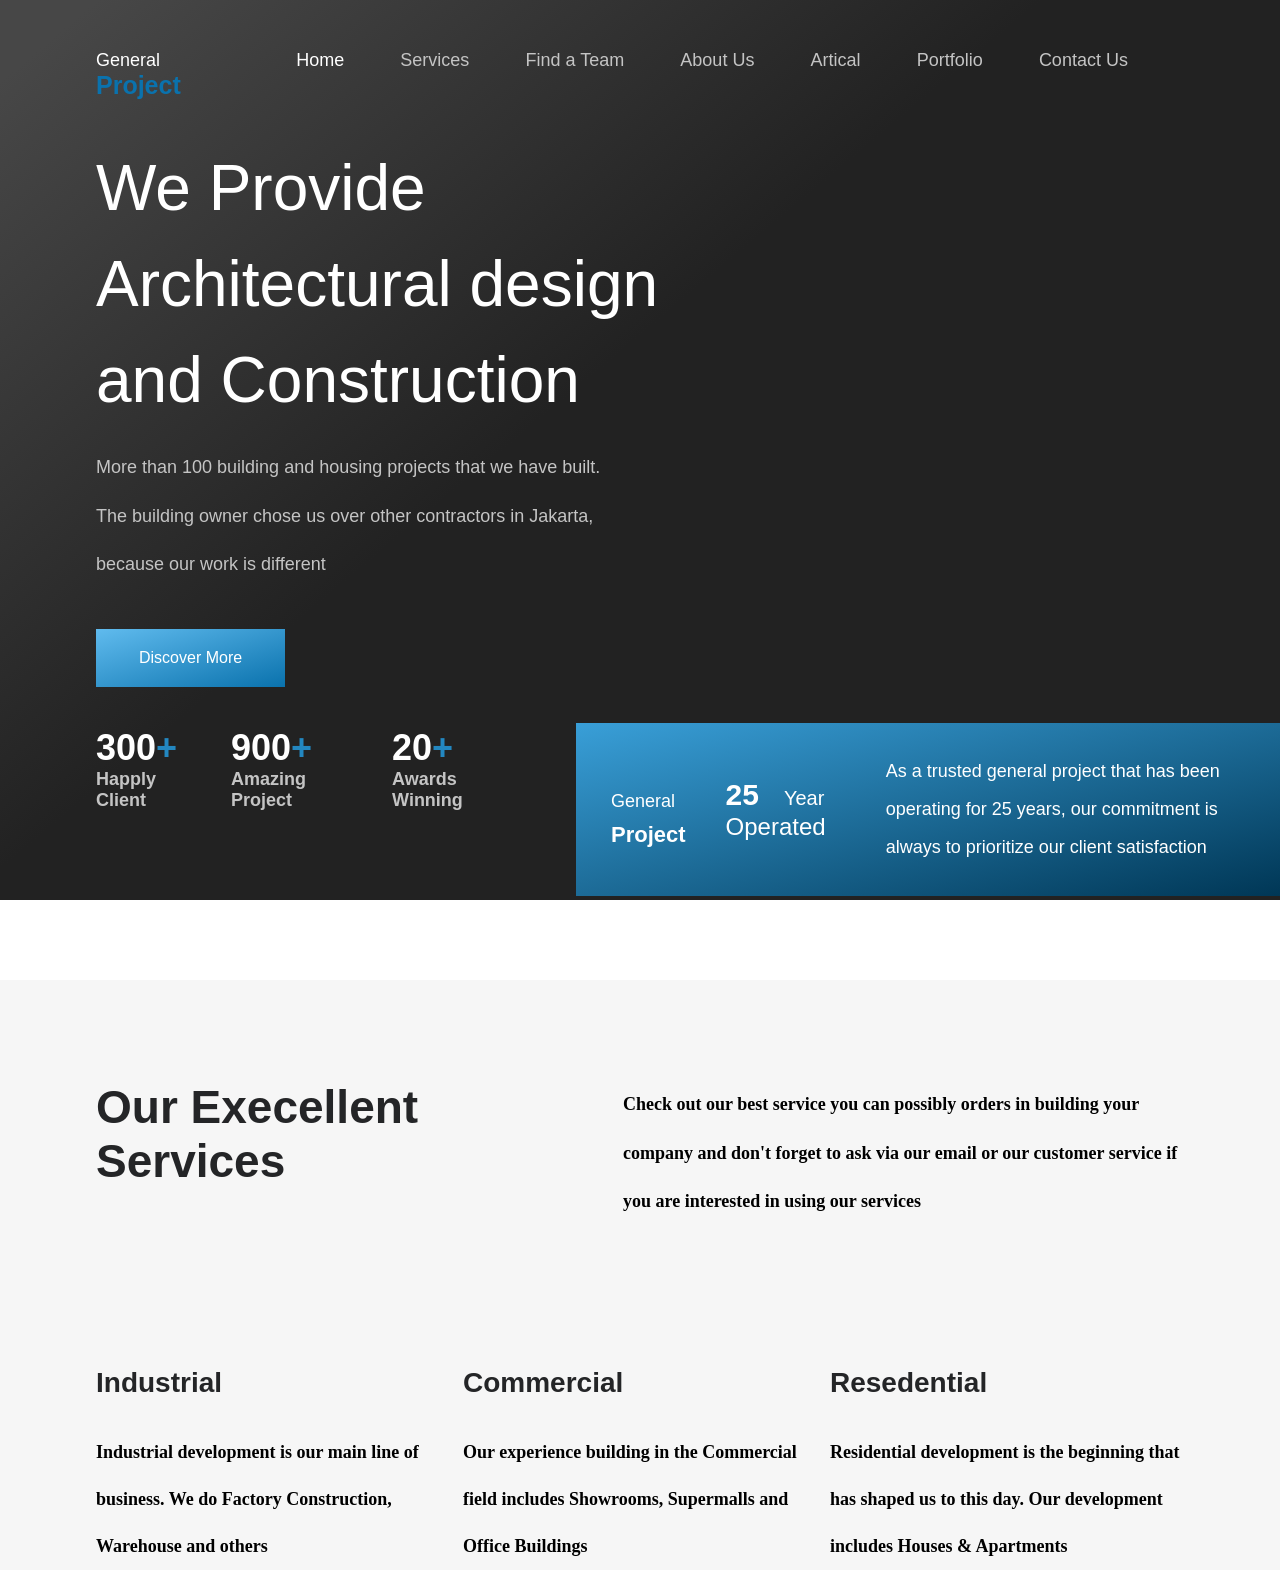
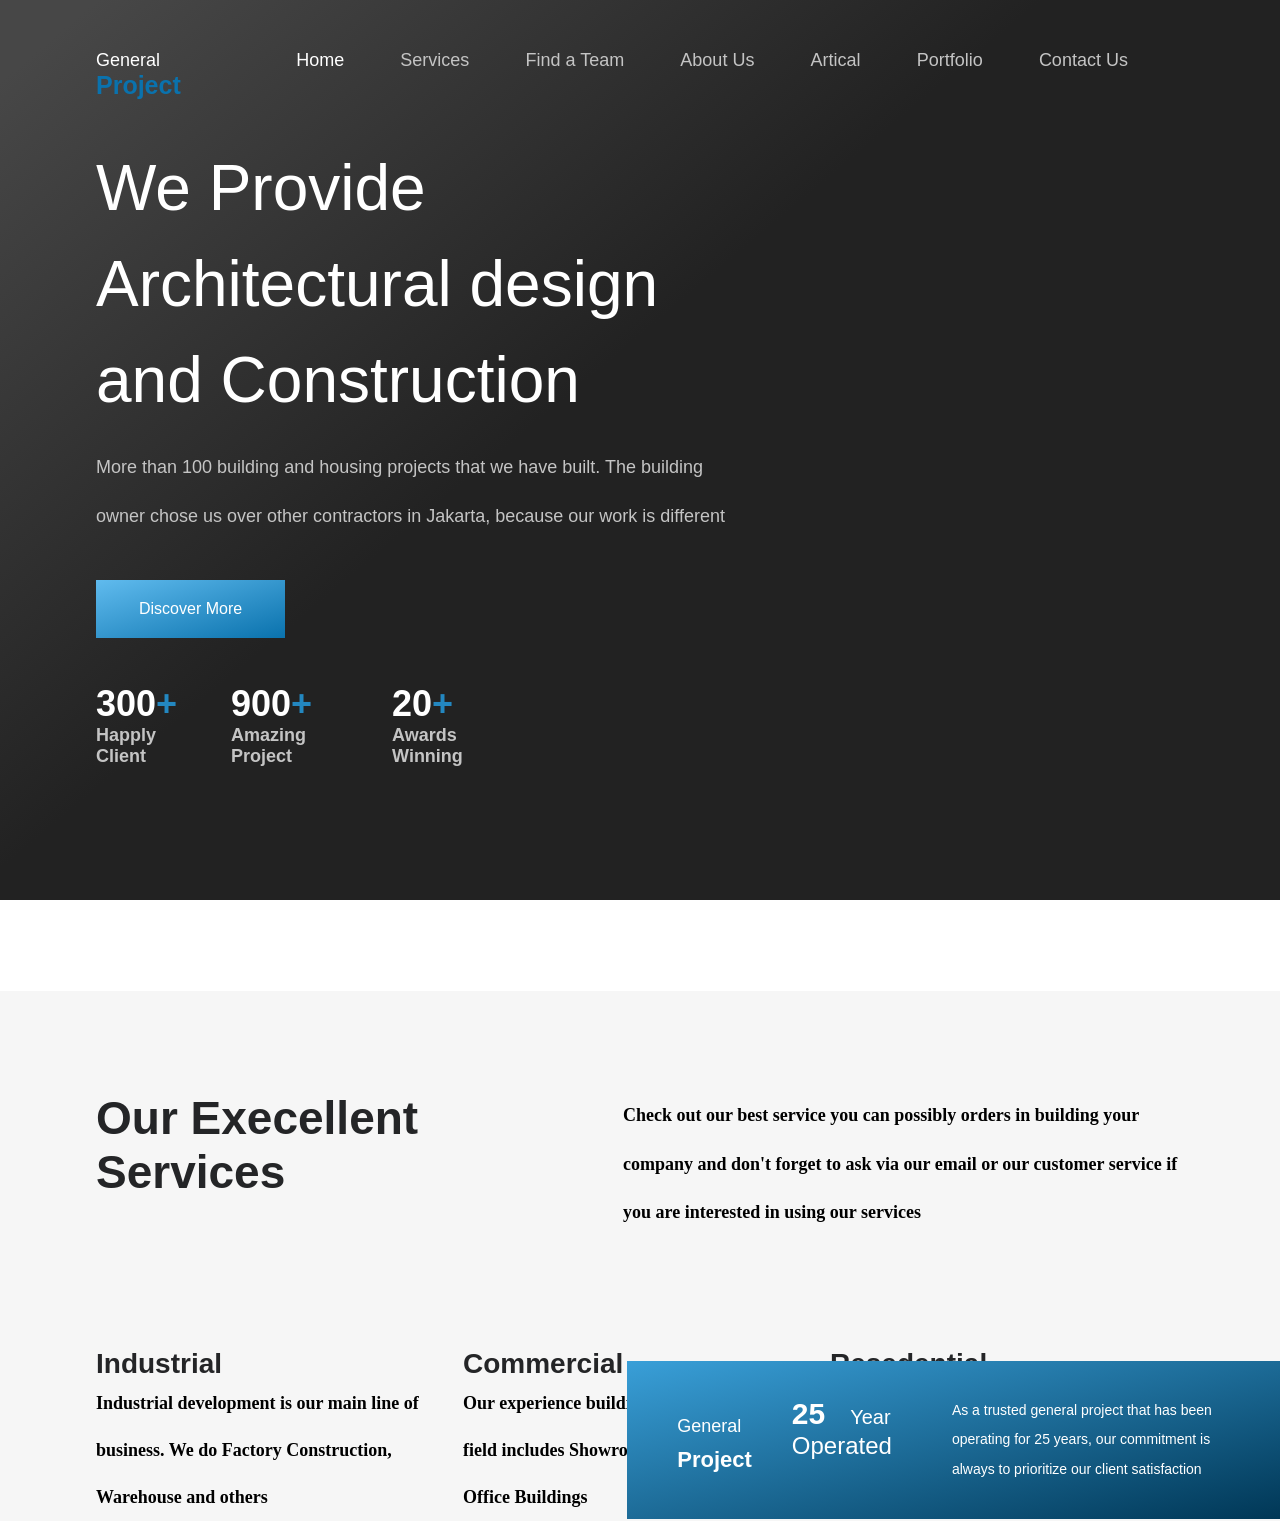

change

--- a/css/style.css
+++ b/css/style.css
@@ -11,19 +11,18 @@ html {
 body {
   font-size: 1rem;
   color: #ffffff;
-  font-family: "Poppins", sans-serif; }
+  font-family: "Poppins", sans-serif;
+  position: relative; }
 
 .header {
   background: linear-gradient(-219.84deg, #474747 4.14%, #222222 44.22%);
-  height: 100vh;
+  min-height: 100vh;
   position: relative;
-  overflow: hidden; }
+  padding-bottom: 5rem; }
 
 .Heading__Detail {
   display: flex;
-  align-items: flex-start;
-  justify-content: space-between;
-  align-items: flex-start; }
+  justify-content: space-between; }
   .Heading__Detail--textBox {
     width: 60%; }
   .Heading__Detail--main-heading {
@@ -35,10 +34,18 @@ body {
     color: #ffffffff; }
   .Heading__Detail--para {
     font-size: 1.8rem;
-    max-width: 80%;
     color: #c4c4c4;
     line-height: 2.7;
     font-weight: 500; }
+  .Heading__Detail--img-box {
+    width: 40%;
+    height: 100%;
+    position: absolute;
+    top: -5%;
+    right: 0%; }
+  .Heading__Detail--img {
+    height: 100%;
+    width: 100%; }
 
 .btn {
   text-decoration: none;
@@ -82,34 +89,19 @@ body {
 .active {
   color: #ffffff; }
 
-.mr-top-light {
-  margin-top: 1rem; }
-
-.mr-top-medium {
-  margin-top: 2rem; }
-
-.mr-top-large {
-  margin-top: 3rem; }
-
-.headerMainImage {
-  display: inline-block;
-  position: absolute;
-  top: -1%;
-  right: 0;
-  overflow: hidden; }
-
 .operatingDetail {
-  top: 72.3rem;
-  right: 0;
   position: absolute;
+  top: 100%;
+  right: 0%;
+  transform: translateY(-16rem);
+  z-index: 10000;
   background-image: linear-gradient(to bottom right, #399fd8, #003756);
-  padding: 3rem 3.5rem;
+  padding: 3.5rem 5rem;
   display: flex;
-  max-width: 55%;
-  align-items: center; }
+  width: 51%; }
   .operatingDetail__Detail--Text {
     max-width: 53%;
-    font-size: 1.8rem;
+    font-size: 1.4rem;
     margin-left: 6rem;
     line-height: 2.1; }
 
@@ -143,10 +135,15 @@ body {
     font-weight: 500;
     font-size: 2rem; }
 
+.test {
+  display: flex; }
+  .test > *:not(:first-child) {
+    margin-left: 2.5rem; }
+
 .happyCustomer {
-  margin-top: 4rem;
+  margin-top: 4.5rem;
   display: flex;
-  align-items: flex-end; }
+  align-items: center; }
   .happyCustomer > *:not(:first-child) {
     margin-left: 2rem; }
 
